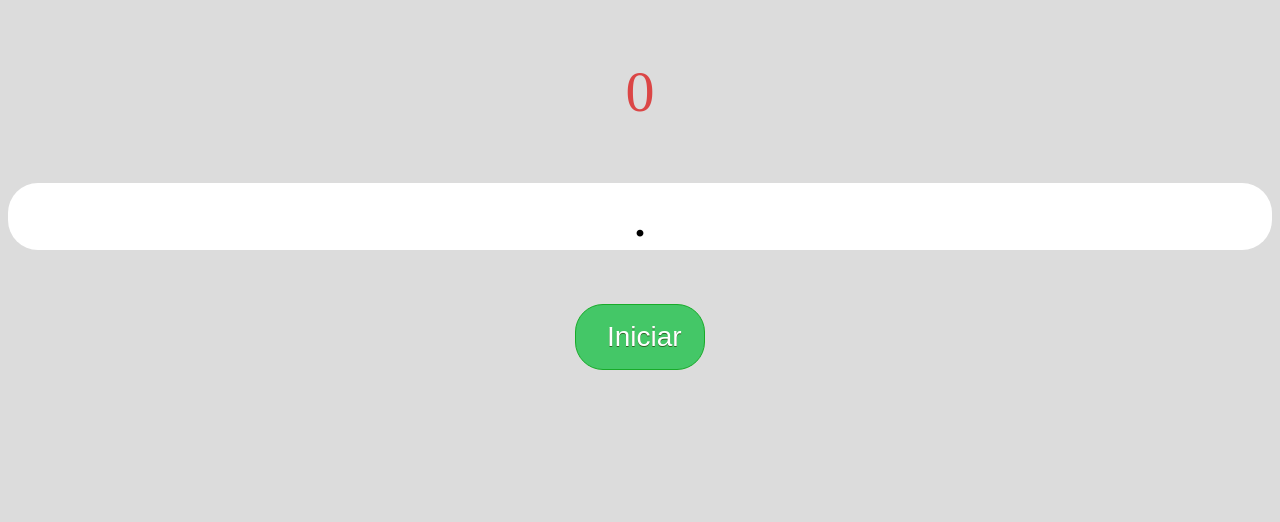
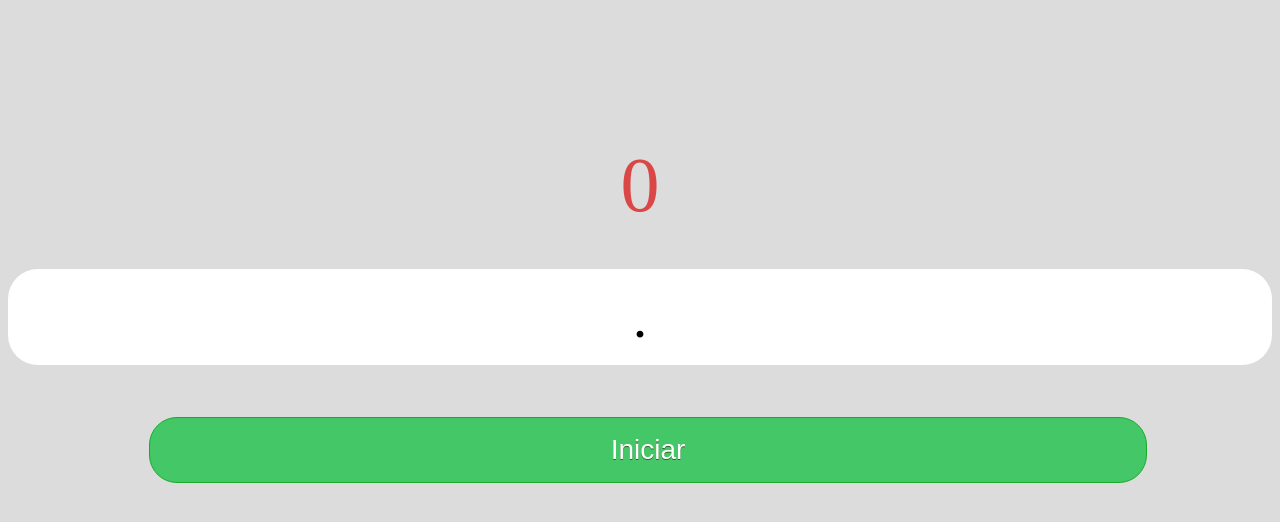
Before and after one commit to andervanse/brain-training, an Angular app: page / in a window 1280 px wide. Shown: the top 522 px of the page. Built offline with nearby package versions, Linux system fonts and the light colour scheme.

Commit message:
CSS adjustments

```diff
--- a/src/app/app.component.css
+++ b/src/app/app.component.css
@@ -1,5 +1,3 @@
-
-
 main {
     position: relative;
     height: 40%;
@@ -8,13 +6,19 @@ main {
 }
 
 .countdown-number {
-	font-size: 58px;
+	font-size: 78px;
 	color: #db4646;
+	margin-block-end: 0.5em;
+}
+
+.scores {
+	position: fixed;
 }
 
 .word {
 	top: 5px;
-    height: 20%;
+	height: 20%;
+	padding: 0.25em;
     background-color: #ffffff;
 	-moz-border-radius:30px;
 	-webkit-border-radius:30px;
@@ -25,18 +29,18 @@ main {
 }
 
 ul {
-	margin: 18px 0px 8px 0px;
+	padding-inline-start: 0px;
 }
 
 li {
-	margin: 8px 0px 8px 0px;
+	margin: 2px 0px 2px 0px;
 	list-style-type: none;
-	font: 18px/1 Helvetica, Verdana, sans-serif;
+	font: 16px/1 Helvetica, Verdana, sans-serif;
+	color: rgb(94, 92, 92);
 }
 
-.center {
-    top: 20px;
-    margin: 10px;
+.iniciar {
+    padding: 1em 0.5em 1em 0.5em;
 }
 
 .result {
@@ -97,6 +101,7 @@ button[name="btnStart"] {
 	border:1px solid #18ab29;
 	color:#ffffff;
 	text-shadow:0px 1px 0px #2f6627;
+	width: 80%;
 }
 
 .bottom {
--- a/src/app/app.component.html
+++ b/src/app/app.component.html
@@ -1,26 +1,27 @@
 <main>
+    <div class="scores">
+        <ul>
+          <li *ngFor="let score of getScores()">
+            <b>{{ score.level }}</b>. {{ score.qttRight | number:'2.0-0' }} Acertos  |  {{ score.qttMistakes | number:'2.0-0' }} Erros
+          </li>
+        </ul>
+    </div>
+  <br>
+  <br>
+  <br>
   <div>
     <p class="countdown-number">{{ countdownNumber }}</p>
   </div>
   <div>
     <p class="word" [ngStyle]="{'color': randomColor?.color}">{{ randomName?.name }}</p>
   </div>
-  <br/>
-  <br/>
-  <div class="center">
+  <div class="iniciar">
+    <br>
+    <br>
     <button *ngIf="!isBntStartVisible" name="btnVerdadeiro" (click)="onTrue()">V</button>
+    &nbsp;&nbsp;&nbsp;
     <button *ngIf="!isBntStartVisible" name="btnFalso" (click)="onFalse()">F</button>
+    <button *ngIf="isBntStartVisible" name="btnStart" (click)="onStart()">Iniciar</button>
+  </div>
 
-    <div *ngIf="isBntStartVisible" class="bottom">
-      <button name="btnStart" (click)="onStart()">Iniciar</button>
-    </div>
-  </div>
 </main>
-
-<div>
-  <ul>
-    <li *ngFor="let score of getScores()">
-      <b>{{ score.level }}</b>.  Acertos {{ score.qttRight }} - Erros {{ score.qttMistakes }}
-    </li>
-  </ul>
-</div>
--- a/src/app/services/colors.service.ts
+++ b/src/app/services/colors.service.ts
@@ -1,5 +1,5 @@
 export class ColorsService {
-    private colors: string[] = ['green', 'yellow', 'blue', 'black', 'pink'];
+    private colors: string[] = ['green', 'yellow', 'blue', 'black', 'pink', 'orange'];
 
     getColors() {
         return this.colors.slice();
```
